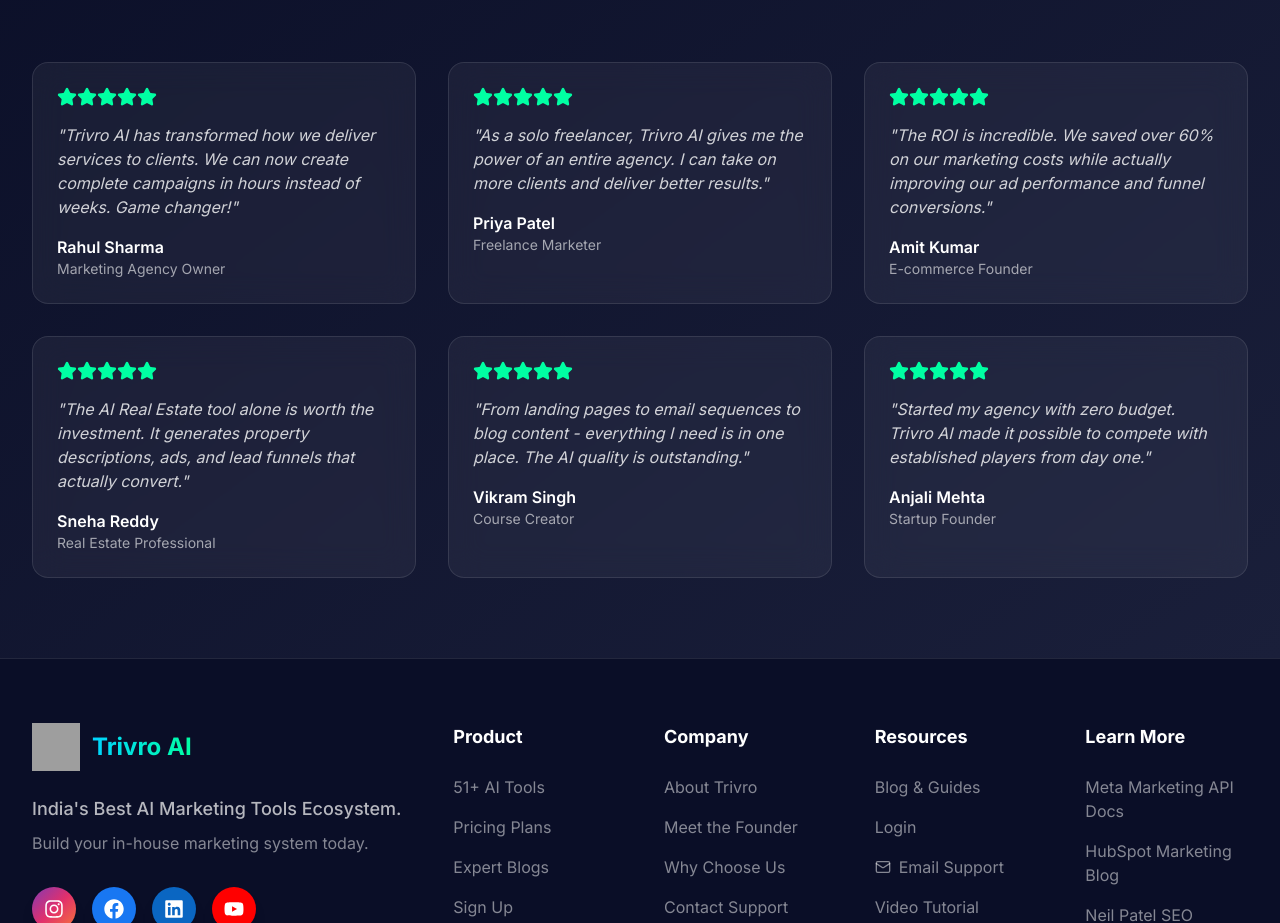
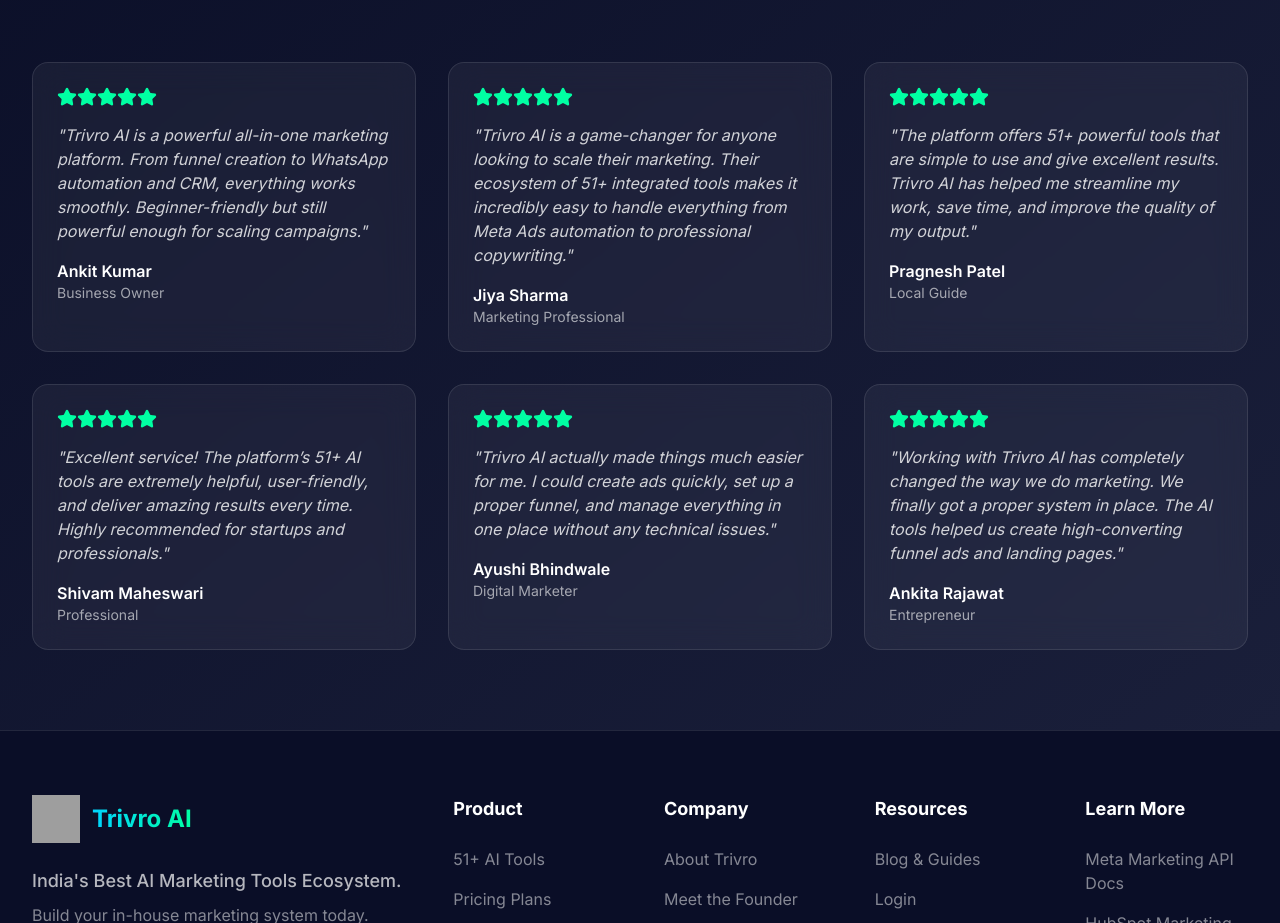
Before and after one commit to Akanksha-AutomationTester/TRIVRO-AI, a React (Vite) app: page /about in a window 1280 px wide. Shown: the part 2166-3089 px from the top of the page. Built offline with nearby package versions, Linux system fonts and the light colour scheme; grey boxes are pictures that could not be loaded.

Commit message:
Auto-sync after agent response

```diff
--- a/src/components/TestimonialsSection.tsx
+++ b/src/components/TestimonialsSection.tsx
@@ -1,14 +1,14 @@
 import { Star } from 'lucide-react';
 
 export default function TestimonialsSection() {
-  const testimonials = [
-    { name: 'Rahul Sharma', role: 'Marketing Agency Owner', text: 'Trivro AI has transformed how we deliver services to clients. We can now create complete campaigns in hours instead of weeks. Game changer!', rating: 5 },
-    { name: 'Priya Patel', role: 'Freelance Marketer', text: 'As a solo freelancer, Trivro AI gives me the power of an entire agency. I can take on more clients and deliver better results.', rating: 5 },
-    { name: 'Amit Kumar', role: 'E-commerce Founder', text: 'The ROI is incredible. We saved over 60% on our marketing costs while actually improving our ad performance and funnel conversions.', rating: 5 },
-    { name: 'Sneha Reddy', role: 'Real Estate Professional', text: 'The AI Real Estate tool alone is worth the investment. It generates property descriptions, ads, and lead funnels that actually convert.', rating: 5 },
-    { name: 'Vikram Singh', role: 'Course Creator', text: 'From landing pages to email sequences to blog content - everything I need is in one place. The AI quality is outstanding.', rating: 5 },
-    { name: 'Anjali Mehta', role: 'Startup Founder', text: 'Started my agency with zero budget. Trivro AI made it possible to compete with established players from day one.', rating: 5 }
-  ];
+    const testimonials = [
+      { name: 'Ankit Kumar', role: 'Business Owner', text: 'Trivro AI is a powerful all-in-one marketing platform. From funnel creation to WhatsApp automation and CRM, everything works smoothly. Beginner-friendly but still powerful enough for scaling campaigns.', rating: 5 },
+      { name: 'Jiya Sharma', role: 'Marketing Professional', text: 'Trivro AI is a game-changer for anyone looking to scale their marketing. Their ecosystem of 51+ integrated tools makes it incredibly easy to handle everything from Meta Ads automation to professional copywriting.', rating: 5 },
+      { name: 'Pragnesh Patel', role: 'Local Guide', text: 'The platform offers 51+ powerful tools that are simple to use and give excellent results. Trivro AI has helped me streamline my work, save time, and improve the quality of my output.', rating: 5 },
+      { name: 'Shivam Maheswari', role: 'Professional', text: 'Excellent service! The platform’s 51+ AI tools are extremely helpful, user-friendly, and deliver amazing results every time. Highly recommended for startups and professionals.', rating: 5 },
+      { name: 'Ayushi Bhindwale', role: 'Digital Marketer', text: 'Trivro AI actually made things much easier for me. I could create ads quickly, set up a proper funnel, and manage everything in one place without any technical issues.', rating: 5 },
+      { name: 'Ankita Rajawat', role: 'Entrepreneur', text: 'Working with Trivro AI has completely changed the way we do marketing. We finally got a proper system in place. The AI tools helped us create high-converting funnel ads and landing pages.', rating: 5 }
+    ];
 
   return (
     <section className="py-20 bg-gradient-to-br from-[#0A0E27] to-[#1a1f3a]">
```
